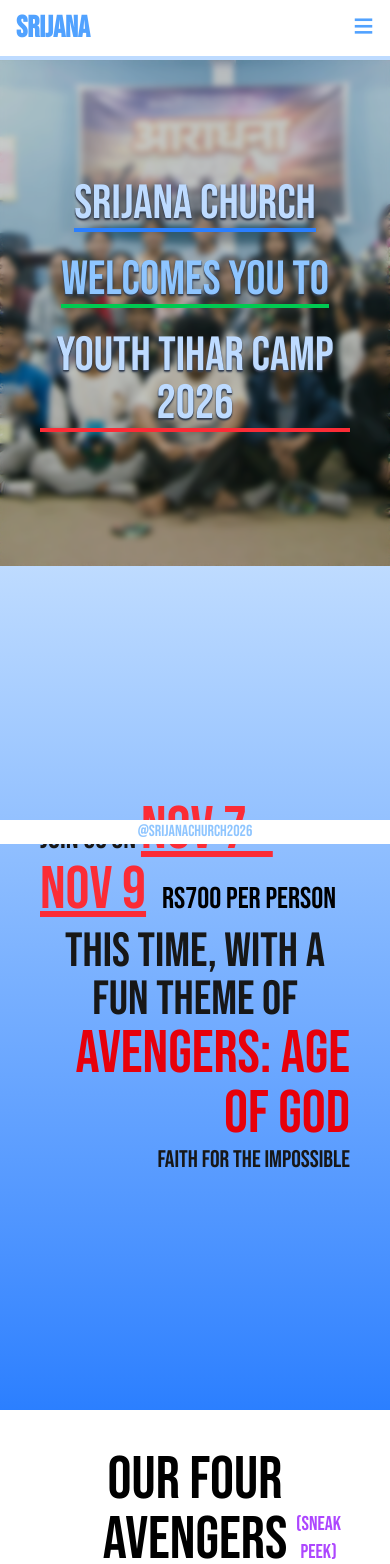
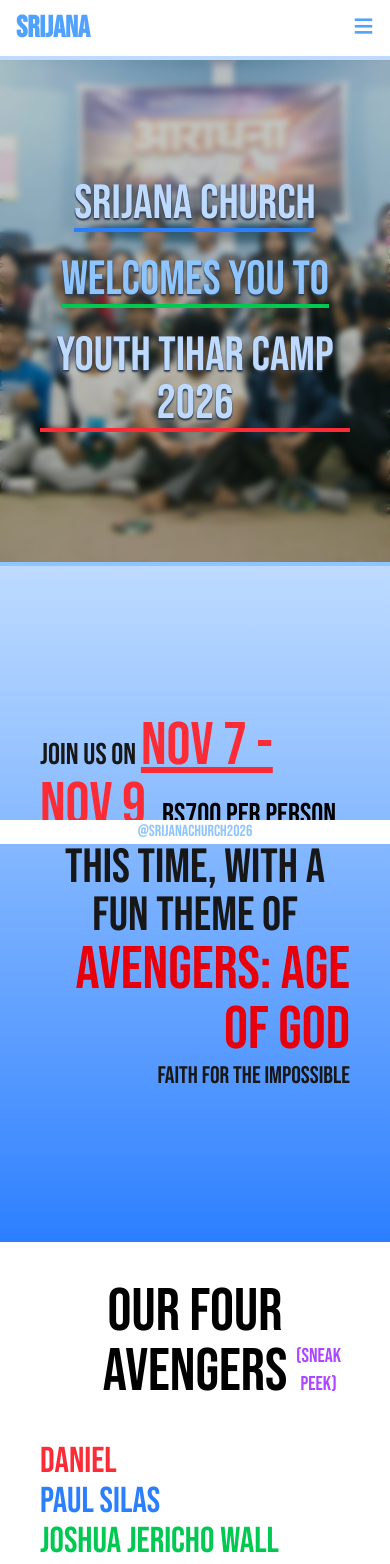
Before and after one commit to samarpanrana95/srijana-church, a Next.js app in the folder frontend/: page / in a window 390 px wide. Shown: the top 1564 px of the page. Built offline with nearby package versions, Linux system fonts and the light colour scheme.

Commit message:
Fix homepage backgrond border

```diff
--- a/frontend/app/page.tsx
+++ b/frontend/app/page.tsx
@@ -4,7 +4,7 @@ import Link from "next/link";
 export default function Home() {
   return (
     <div className="w-full">
-      <div className="bg-[url('/images/backgroundOne.jpg')] bg-center bg-cover p-10 md:p-40 m-0 h-[60vh] md:h-[90vh] relative font-bebas">
+      <div className="bg-[url('/images/backgroundOne.jpg')] bg-center bg-cover p-10 md:p-40 m-0 h-[60vh] md:h-[90vh] relative font-bebas border-b-4 border-blue-300 border-solid md:border-0">
         <div className="absolute inset-0 bg-black/20 backdrop-blur-[3px] md:backdrop-blur-[2px] text-center px-10 py-30 flex items-center justify-evenly flex-col text-shadow-gray-700 text-shadow-sm gap-6">
           <h1 className="text-5xl md:text-4xl text-blue-200 border-solid border-blue-500 border-b-4">Srijana Church</h1>
           <h2 className="text-5xl md:text-6xl text-blue-300 border-solid border-green-500 border-b-4">Welcomes you to</h2>
@@ -12,7 +12,7 @@ export default function Home() {
           <h4></h4>
         </div>
       </div>
-      <div className="p-10 md:p-20 min-h-screen bg-linear-to-b from-blue-200 to-blue-500 font-bebas flex flex-col justify-center">
+      <div className="p-10 md:p-20 min-h-[80vh] md:min-h-screen bg-linear-to-b from-blue-200 to-blue-500 font-bebas flex flex-col justify-center">
         <h2 className="text-3xl mb-2 md:text-6xl md:mb-4">Join Us on <span className="text-6xl md:text-8xl text-red-500 underline">Nov 7 - Nov 9</span><span className="ml-4 text-3xl md:text-4xl text-black">rs700 per person</span></h2>
         <h2 className="text-5xl md:text-6xl text-center">This time, with a fun theme of</h2>
         <h3 className="text-6xl md:text-8xl text-right"><span className="text-red-600">Avengers: Age of God</span></h3>
```
